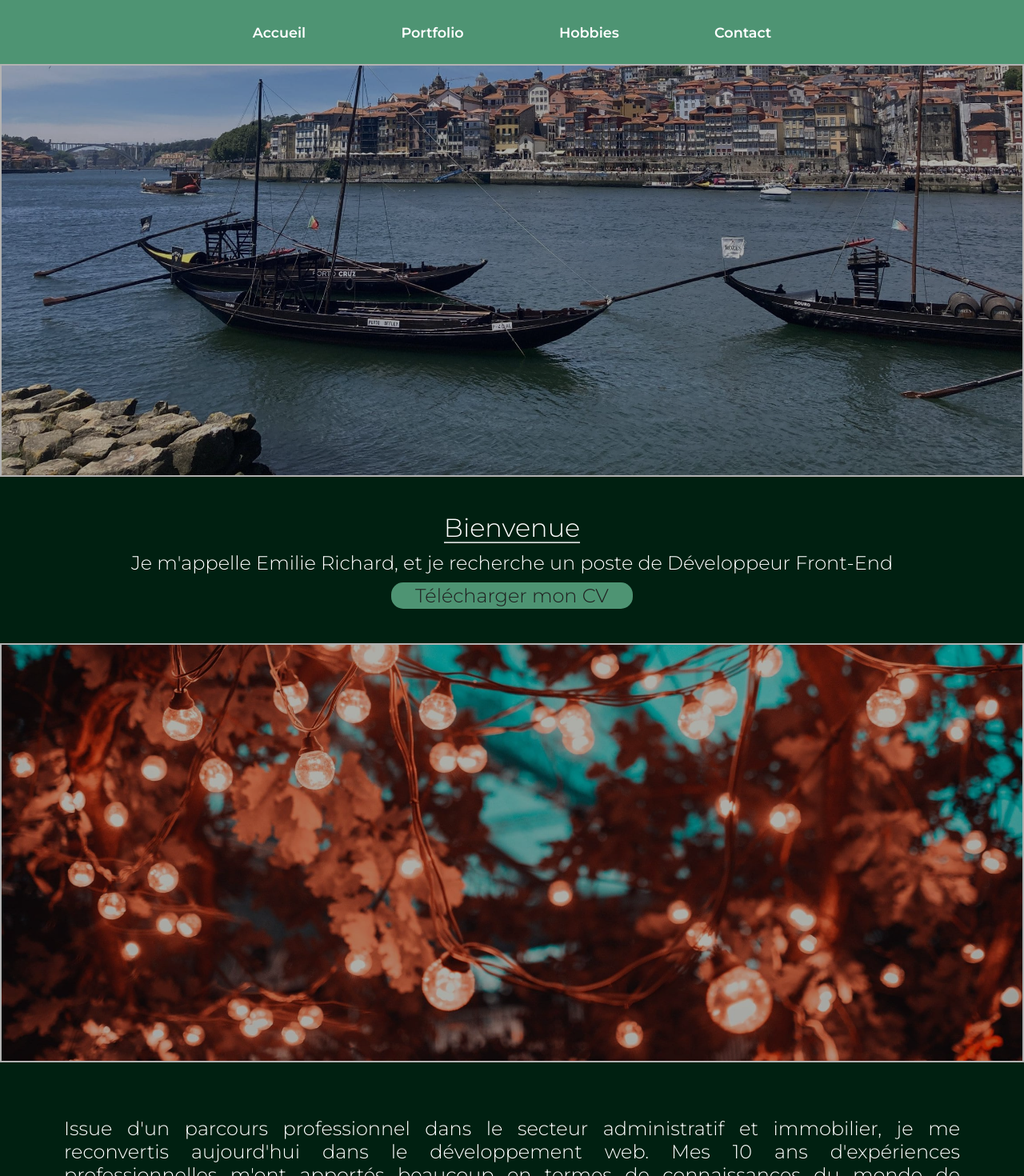
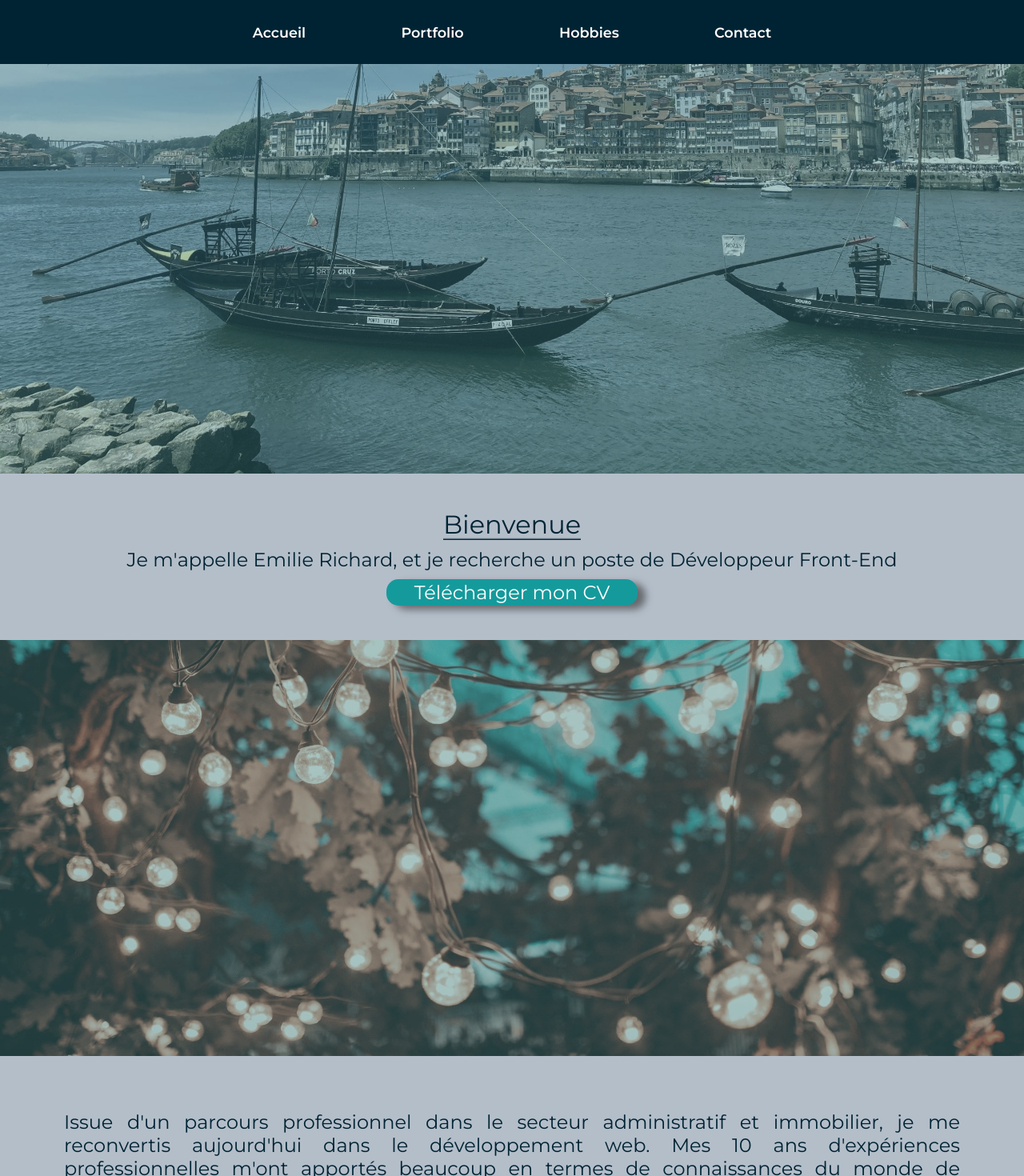
Before and after one commit to Emilie2393/emilierichard_cv, a React (Create React App) app: page / in a window 1280 px wide. Shown: the top 1470 px of the page at 80% size. Built offline with nearby package versions, Linux system fonts and the light colour scheme.

Commit message:
Colors changes

```diff
--- a/src/components/Hobbies/HobbiesCard.jsx
+++ b/src/components/Hobbies/HobbiesCard.jsx
@@ -9,19 +9,15 @@ const IMG_URL = "https://image.tmdb.org/t/p/w500"
 
 const HobbiesCard = () => {
     const [movieData, setData] = useState([])
-    console.log("tableau", URLfinal)
 
     useEffect(() => {
     URLfinal.map((url) =>
         fetch(url).then(res=>res.json()).then(data=>{
-            console.log("datafetch", data)
             setData((movieData) => [...movieData, data]);
 
         })
     )
     }, [])
-
-    console.log("dataext", movieData)
 
 
     return (
--- a/src/pages/Home.jsx
+++ b/src/pages/Home.jsx
@@ -11,6 +11,7 @@ const Home = () => {
       <div className="home">
         <div className="home__firstpart">
           <div className="home__firstpart__img">
+            <div className="home__firstpart__img__filter"></div>
           </div>
           <div className="home__firstpart__text">
             <h1 className="home__firstpart__title">Bienvenue</h1>
@@ -23,7 +24,9 @@ const Home = () => {
 
         </div>
         <div className="home__secondpart">
-          <div className="home__secondpart__img"></div>
+          <div className="home__secondpart__img">
+            <div className="home__secondpart__img__filter"></div>
+          </div>
           <div className="home__secondpart__text">
             <p>
               Issue d'un parcours professionnel dans le secteur administratif et
@@ -37,6 +40,7 @@ const Home = () => {
         </div>
         <div className="home__thirdpart">
         <div className="home__thirdpart__img">
+            <div className="home__thirdpart__img__filter"></div>
           </div>
           <div className="home__thirdpart__text">
             <p>
@@ -50,6 +54,7 @@ const Home = () => {
         </div>
         <div className="home__fourthpart">
         <div className="home__fourthpart__img">
+        <div className="home__fourthpart__img__filter"></div>
           </div>
           <div className="home__fourthpart__text">
             <p>
--- a/src/styles/components/ContactCard.scss
+++ b/src/styles/components/ContactCard.scss
@@ -2,10 +2,11 @@
     & h1{
         text-align: center;
         font-size: 1.4em;
-        margin: 20px 0 0 0;
+        margin: 30px 0 0 0;
+        color: #002333;
     }
     &__card {
-        background-color: rgb(3, 59, 20);
+        background: linear-gradient(50deg, rgba(203,208,210,1) 0%, rgba(209,226,235,1) 17%, rgba(255,255,255,1) 33%, rgba(252,252,252,1) 42%, rgba(199,215,232,1) 64%, rgba(185,198,198,1) 87%, rgba(202,212,213,1) 97%);
         border-radius: 15px;
         padding: 40px;
         width: 410px;
@@ -16,7 +17,7 @@
         &__phone,
         &__mail,
         &__local {
-            color: white;
+            color: #002333;
             display: flex;
             align-items: center;
             justify-content: center;
@@ -28,7 +29,7 @@
         &__img{
             width: 150px;
             border-radius: 50%;
-            border: gray solid 8px;
+            border: #B4BEC9 solid 8px;
             position: absolute;
             left: -80px;
             top:-20px;
--- a/src/styles/components/Footer.scss
+++ b/src/styles/components/Footer.scss
@@ -1,6 +1,6 @@
 
 .Footer{
-    background-color: rgb(3, 59, 20);
+    background-color: #159A9C;
     height: 150px;
     text-align: center;
     &__wrap{
@@ -9,7 +9,7 @@
 
         & a{
             height: 20px;
-            color: lightgray;
+            color: white;
             & svg{
                 margin-top: 60px;
                 height: 50px;
--- a/src/styles/components/HobbiesCard.scss
+++ b/src/styles/components/HobbiesCard.scss
@@ -1,13 +1,14 @@
 .hobbies{
-    background-image: url("../../media/Back.PNG");
+    background: linear-gradient(150deg, rgba(203,208,210,1) 0%, rgba(209,226,235,1) 14%, rgba(255,255,255,1) 34%, rgba(199,223,227,1) 47%, rgba(199,215,232,1) 68%, rgba(185,198,198,1) 87%, rgba(202,212,213,1) 98%);
     &__intro{
         text-align: justify;
         align-items: center;
         display: flex;
         flex-direction: column;
         padding: 5px 35px 5px 35px;
-        color: rgb(37, 37, 37);
-        background-color: lightgrey;
+        color: #002333;
+        background-color: #B4BEC9;
+        font-weight: 500;
 
     }
     & h1{
@@ -17,6 +18,7 @@
     & h2{
         margin: 4px 0 4px 0;
         font-size: 1.2em;
+        font-weight: 500;
     }
 }
 
@@ -24,13 +26,13 @@
     display: flex;
     flex-wrap: wrap;
     justify-content: center;
-
+    margin:0;
     &__card{
         list-style: none;
         padding: 0 10px 10px 10px;
         border-radius: 15px;
         background-color: rgb(248, 248, 248);
-        box-shadow: 10px 10px 10px  rgb(160, 158, 158);
+        box-shadow: 10px 5px 10px  rgba(53, 53, 53, 0.61);
         margin: 30px;
         width: 270px;
         &__title{
--- a/src/styles/components/Navigation.scss
+++ b/src/styles/components/Navigation.scss
@@ -3,7 +3,7 @@
     flex-wrap: wrap;
     justify-content: space-around;
     align-items: center;
-    background-color: #4e9473;
+    background-color: #002333;
     background-blend-mode: multiply;
     height: 10vh;
     padding-left: 20%;
--- a/src/styles/components/SkillsCard.scss
+++ b/src/styles/components/SkillsCard.scss
@@ -6,17 +6,17 @@ ul {
     display: flex;
     flex-wrap: wrap;
     justify-content: space-around;
-    background-image: url("../../media/Back.PNG");
+    background: linear-gradient(50deg, rgba(203,208,210,1) 0%, rgba(209,226,235,1) 14%, rgba(255,255,255,1) 34%, rgba(199,223,227,1) 47%, rgba(199,215,232,1) 68%, rgba(185,198,198,1) 87%, rgba(202,212,213,1) 98%);
     margin: 0;
     &__card{
-        width: 740px;
+        width: 690px;
         height:fit-content;
-        background-color: rgb(48, 87, 60);
+        background-color: #236383;
         list-style: none;
         border-radius: 15px;
         text-align: center;
         color:white ;
-        margin: 50px 0 50px 0;
+        margin: 70px 15px 55px 15px;
         box-shadow: 10px 10px 10px  rgb(73, 72, 72);
         position: relative;
         &__img{
@@ -30,7 +30,7 @@ ul {
             top: -35px;
             left: 50%;
             transform: translate(-50%, 0);
-            box-shadow: 10px 5px 10px  black;
+            box-shadow: 10px 5px 10px  rgba(53, 53, 53, 0.61);
 
 
             & img{
@@ -45,8 +45,18 @@ ul {
         }
         &__link{
             cursor: pointer;
+            width: 150px;
             font-size: 1.2em;
             margin: 0 0 10px 0;
+            background-color: #B4BEC9;
+            border-radius: 15px;
+            margin: 0 auto;
+            margin-bottom: 10px;
+            &:hover{
+                transform: scale(1.1);
+                transition: 0.5s cubic-bezier(0.175, 0.885, 0.32, 1.275);
+                background-color: #92a3b6;
+            }
         }
         &__pictures{
             width: 88%;
@@ -60,19 +70,19 @@ ul {
         }
     }
     &__card:nth-child(2){
-        background-color: rgb(101, 146, 114);
+        background-color: #114964;
     }
     &__card:nth-child(3){
-        background-color: rgb(68, 146, 88);
+        background-color: #69a9c6;
     }
     &__card:nth-child(4){
-        background-color: rgb(3, 65, 18);
+        background-color: #3592bd;
     }
     &__card:nth-child(5){
-        background-color: rgb(184, 214, 191);
+        background-color: #023f5c;
     }
     &__card:nth-child(6){
-        background-color: rgb(89, 167, 107);
+        background-color: #5d889e;
     }
 }
 
--- a/src/styles/pages/Home.scss
+++ b/src/styles/pages/Home.scss
@@ -15,8 +15,8 @@
 
         &__text{
             width: 100%;
-            color:white;
-            background-color: #002011;
+            color:#002333;
+            background-color: #B4BEC9;
             height: 26vh;
             justify-content: center;
             align-items: center;
@@ -28,7 +28,7 @@
 
             position: relative;
             text-decoration: none;
-            background: linear-gradient(to top, rgba(255, 255, 255, 1) 0%, rgba(248, 246, 246, 1) 1%, transparent 7.01%) no-repeat left bottom / 100% 100%;
+            background: linear-gradient(to top, rgba(0, 35, 51, 1) 0%, rgba(0, 35, 51, 1) 1%, transparent 7.01%) no-repeat left bottom / 100% 100%;
             transition: background-size 3s;
             animation-duration: 5s;
             animation-name: underline;
@@ -36,19 +36,22 @@
         }
         & h1,h2,a{
             margin: 5px;
-            font-weight: 300;
+            font-weight: 500;
 
 
         }
         & a{
             text-decoration: none;
             font-size: 1.5em;
-            color: rgb(31, 31, 31);
-            background-color: #4e9473;
-            padding: 2px 30px 2px 30px;
+            color: white;
+            background-color: #159A9C;
+            padding: 2px 35px 2px 35px;
             border-radius: 15px;
+            box-shadow: 10px 5px 10px  rgba(53, 53, 53, 0.61);
             &:hover{
-                font-weight: 600;
+                background-color: #118385;
+                transform: scale(1.1);
+                transition: 0.5s cubic-bezier(0.175, 0.885, 0.32, 1.275);
             }
         }
         &__img{
@@ -58,16 +61,19 @@
             background-image: url("../../media/IMG_3284.jpg");
             background-size: cover;
             background-position: bottom;
-            filter: brightness(70%);
-            border: white solid 2px;
+            filter: grayscale(45%) brightness(95%);
             background-attachment: fixed;
-
+            &__filter{
+                background-color: #159A9C;
+                width: 100%;
+                opacity: 40%;
+            }
         }
     }
     &__secondpart,&__thirdpart,&__fourthpart{
         &__text{
             font-size: 1.5em;
-            font-weight: 300;
+            font-weight: 400;
             height: 35vh;
             padding: 0 80px 0 80px;
 
```
